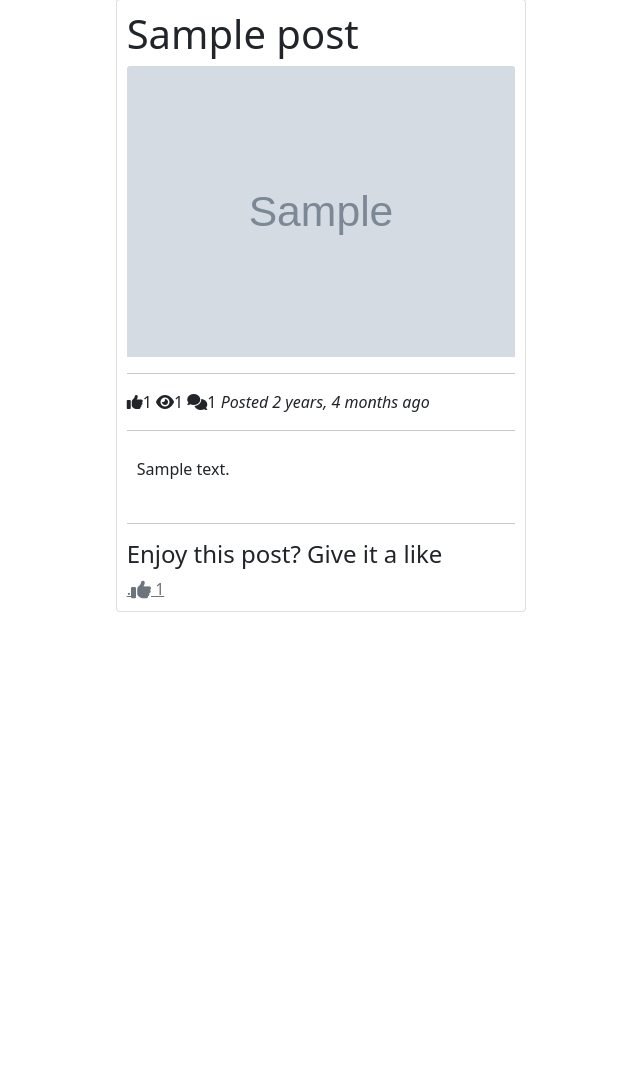
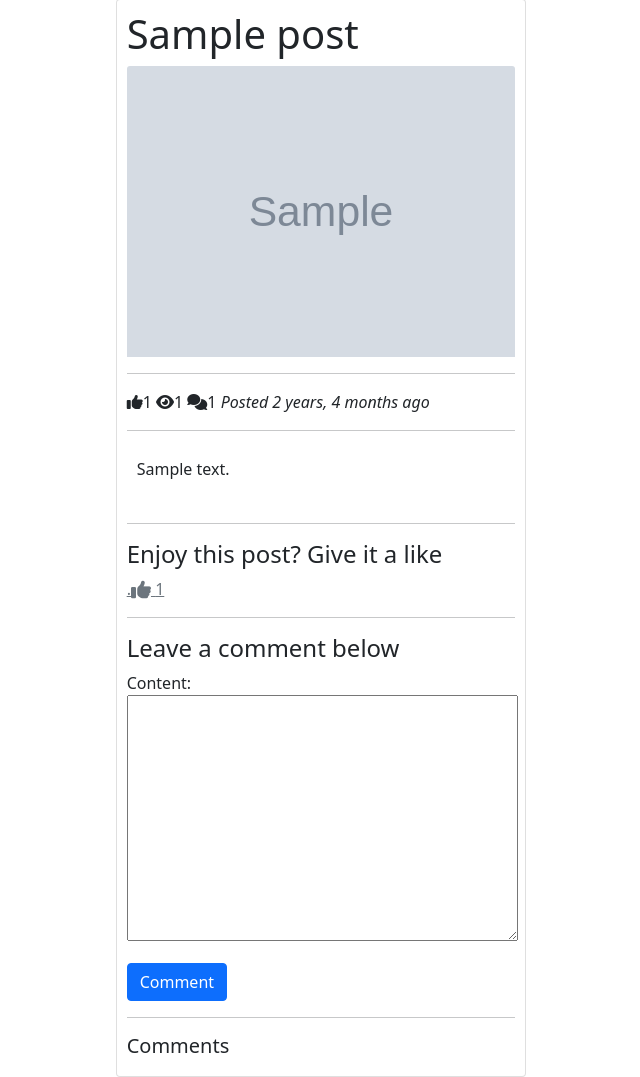
Before and after one commit to rauljr87/Blog, a Django app: a page that uses templates/posts/post_detail.html in a window 1280 px wide. Shown: the part 81-1158 px from the top of the page, without its empty margins (319-959 px from the left). Before the commit the page ends 693 px from the top, so only its background shows below. Run offline with Django 4.2, Linux system fonts and the light colour scheme; a user stored in the database is signed in; tables that the repository leaves empty hold one stand-in row (values such as "Sample post"); grey boxes marked "Sample" are stand-in pictures; some libraries are stand-ins or nearby versions.

Commit message:
formulario y mostrar comentarios en templat post_detail.html

```diff
--- a/templates/posts/post_detail.html
+++ b/templates/posts/post_detail.html
@@ -40,6 +40,40 @@
                     <!-- funcionalidad para like -->
                     {{ object.get_like_count }}
                 </a>
+
+                <hr/>
+
+                {% if request.user.is_authenticated %}
+                    <h4>Leave a comment below</h4>
+
+                    <!-- formulario para comentario -->
+                    <form method="POST">
+                        {% csrf_token %}
+                        {{ form.as_p }}
+                        <button class="btn btn-primary" type="submit">Comment</button>
+                    </form>
+
+                    <hr/>
+
+                    <h5>Comments</h5>
+
+                    <!-- mostrar los comentarios hechos -->
+                    {% for comment in object.comments %}
+                        <div>
+                            <p>
+                                {{ comment.content }}
+                                <br/>
+                                <small>
+                                    {{ comment.timestamp|timesince }} ago
+                                </small>
+                            </p>
+                        </div>
+
+                        <hr/>
+                    {% endfor %}
+                {% else %}
+                <a href="{% url 'account_login' %}" class="btn btn-primary btn-block">Login to comment</a>
+                {% endif %}
             </div>
 
         </div>
```
